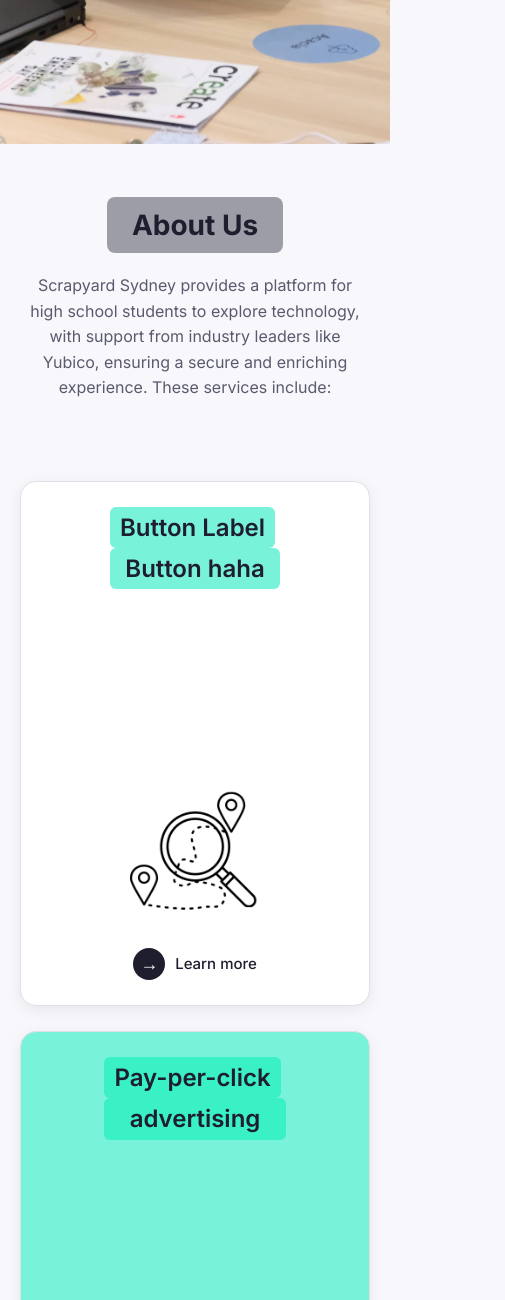
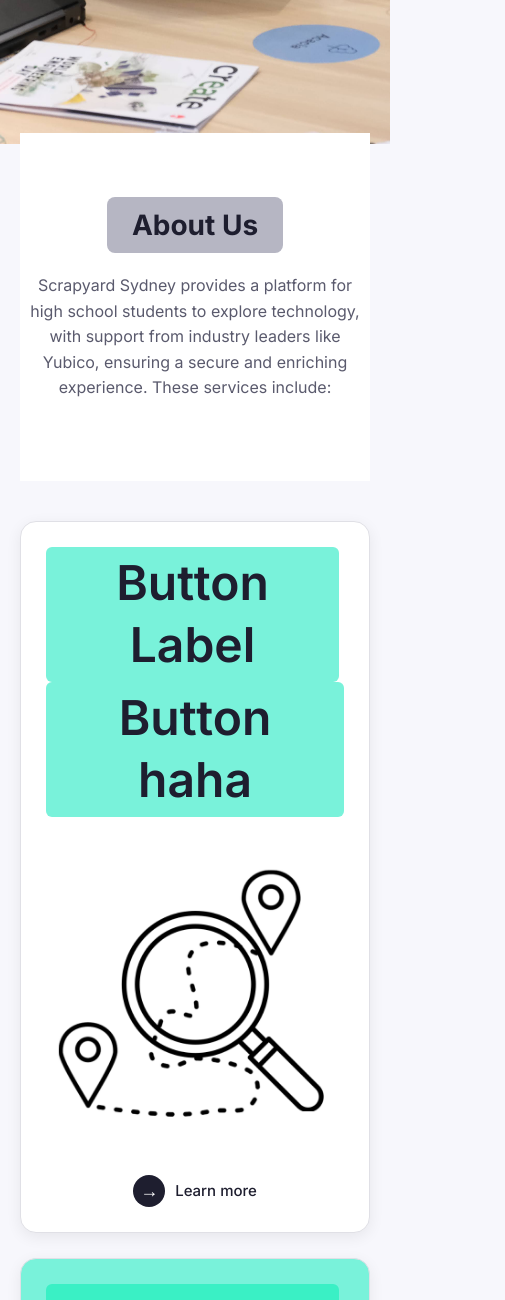
Before and after one commit to Nightclaus/AccelrtV2, a plain HTML site: page index.html in a window 390 px wide. Shown: the part 700-2000 px from the top of the page, 505 px wide, since content can reach past the window. Drawn offline with Linux system fonts and the light colour scheme.

Commit message:
Improved mobile resposiveness and updated the Section and CTA styles

```diff
--- a/index.html
+++ b/index.html
@@ -158,7 +158,7 @@
                     <a href="https://en.wikipedia.org/wiki/Call_to_action_(marketing)" target="_blank" class="cta-button">Join AccelRT today!</a>
                 </div>
                 <div class="cta-image-placeholder">
-                    <img src="placeholder-cta-stars.svg" alt="Abstract stars and orb illustration">
+                    <img src="assets/stars.png" alt="Abstract stars and orb illustration">
                 </div>
             </div>
         </div>
--- a/styles.css
+++ b/styles.css
@@ -8,7 +8,7 @@
     --text-dark: #1E1E2F;
     --text-light: #FFFFFF;
     --text-muted: #5A5A6D;
-    --grey-highlight: #9d9da8;
+    --grey-highlight: #b6b6c3;
     --border-color: #E0E0E6;
     --card-shadow: 0 4px 15px rgba(0, 0, 0, 0.07);
     --card-hover-shadow: 0 8px 25px rgba(0, 0, 0, 0.1);
@@ -54,7 +54,7 @@ body {
 .hero-content {
     flex-basis: 50%;
     background-color: var(--white);
-    padding: 22px 30px;
+    padding: 22px 80px;
     display: flex;
     flex-direction: column;
     justify-content: center;
@@ -115,6 +115,8 @@ body {
 .services-intro {
     text-align: center;
     padding: 40px 0;
+    margin-bottom: 40px;
+    background-color: var(--white);
 }
 
 .big-button-heading {
@@ -273,7 +275,7 @@ body {
 
 /* CTA Section */
 .cta-section {
-    padding: 60px 20px;
+    padding: 60px 20px 100px 20px;
     color: var(--text-light);
 }
 .cta-section.light-theme {
@@ -294,6 +296,7 @@ body {
     align-items: center;
     justify-content: space-between;
     gap: 40px;
+    margin: 60px;
 }
 
 .cta-content {
@@ -336,6 +339,7 @@ body {
     justify-content: center;
     border-radius: var(--border-radius-lg);
     font-style: italic;
+    margin: 80px 0px 20px 0px;
 }
 .cta-image-placeholder img {
     max-width: 100%;
@@ -343,8 +347,8 @@ body {
     object-fit: contain;
 }
 .cta-section.light-theme .cta-image-placeholder {
-        background-color: #CFD8DC;
-        color: var(--text-muted);
+    background-color: #CFD8DC;
+    color: var(--text-muted);
 }
 
 
@@ -374,17 +378,24 @@ body {
         text-align:center;
     }
     .card-text-content {
-            flex-basis: auto;
-            margin-bottom: 15px;
+        flex-basis: auto;
+        margin-bottom: 15px;
+    }
+    .card-title {
+        align-items: center;
+    }
+
+    .card-title .title-tag {
+        font-size: 48px;;
     }
     .card-image-area img {
         max-width: 100%;
-        max-height: 100%; /* Allow it to use the full height of its flex container */
+        max-height: 60vh; /* Allow it to use the full height of its flex container */
         height: auto; /* Maintain its own aspect ratio while fitting */
         object-fit: contain;
     }
     .card-image-area {
-        flex-basis: 35%; /* Or adjust this percentage */
+        flex-basis: 80%; /* Or adjust this percentage */
         /* You might also want to give card-image-area a flex-shrink: 0 if it shouldn't shrink below its content */
         min-height: 0; /* Important for flex items that might contain large content to shrink properly */
         display: flex;
```
Also changed, not shown: assets/stars.png (added), 1 other file.
